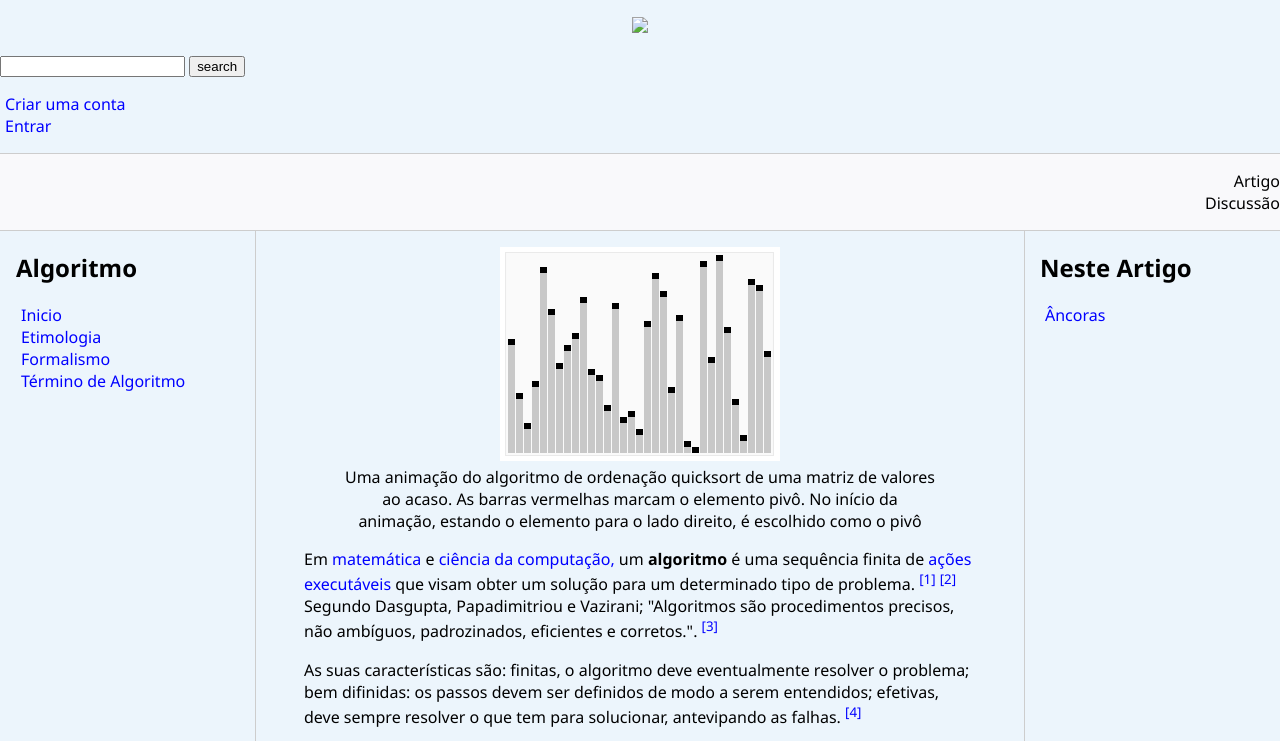
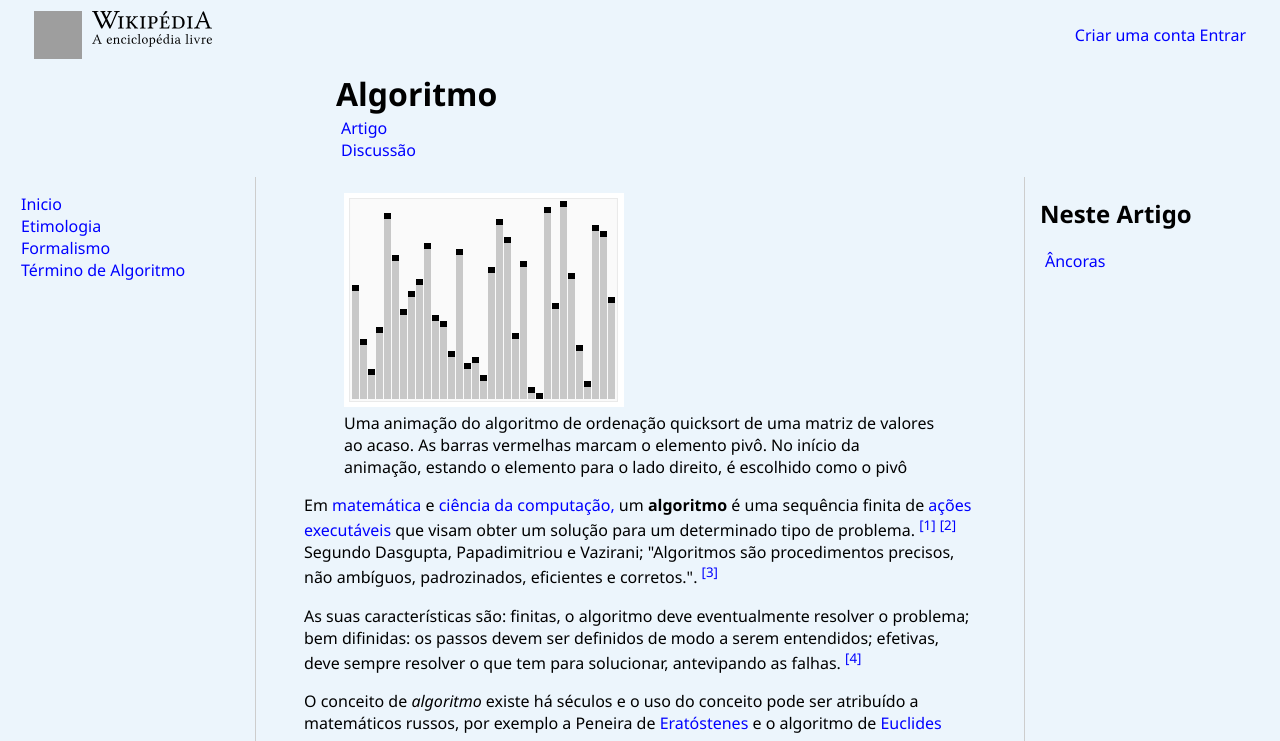
Before and after one commit to otavioberthouldo/Recriando-Wikipedia-Layout-Moderno, a plain HTML site: page index.html in a window 1280 px wide. Shown: the top 741 px of the page. Drawn offline with Linux system fonts and the light colour scheme; grey boxes are pictures that could not be loaded.

```diff
--- a/assets/CSS/style.css
+++ b/assets/CSS/style.css
@@ -4,21 +4,80 @@
     font-family: 'Segoe UI', Tahoma, Geneva, Verdana, sans-serif ;
     background-color: #ECF5FC;
 }
+
 ul { list-style: none; padding-left: 5px; }
 a { color:blue; text-decoration: none;}
-.bar {
-    background-color: #f9f9fb;
-    padding:0px;
-    margin: 0px;
-    border-top: solid 1px #cdcdcd;
-    border-bottom: solid 1px #cdcdcd;
+
+/* Inicio Header */
+header {
+    background-color: #ECF5FC;
 }
 
-.bar nav{
-    text-align: right;
+.login {
+    display: flex;
+    align-items: center;
+    gap: 60px;
+}
+.navbar {
+    border-bottom: solid 1px #ECF5FC;
+    min-height: 70px;
+    display: flex;
+    align-items: center;
+    justify-content: space-between;
+    padding: 0 34px;
+}
+.logoglobo {
+    float: left;
+    display: block;
+    margin-right: 10px;
+    width: 3em;
+    height: 3em;
+}
+
+.logocontainer{
+    max-width: none;
+    float: left;
+}
+.navlink {
+    min-height: 70px;
+    display: flex;
+    align-items: center;
+    justify-content: right;
+    padding-top: 0 34px;
 
 }
+.logowordmark{
+    display: block;
+    margin: auto;
+}
+
+.logotag{
+    display: block;
+    margin: 5px auto 0;
+}
+/* Fim Header */
+
+
+.bar {
+
+    padding: 0;
+    margin: 0;
+}
+
+.title-main {
+    padding: 0;
+    margin: -20px;
+    margin-left: 336px;
+
+}
+
+.link-title {
+    margin-left: 336px;
+
+}
+
 .content {
+    background-color: #ECF5FC;
     max-width: 1440px;
     margin: auto;
     grid-gap: 3rem;
@@ -40,49 +99,32 @@
 .sidebar {
     border-right: solid 1px #cdcdcd;
 }
-figure {
-    text-align: center;
-}
 
-.login {
-    border-radius: 1px red;
-}
-/* corrigir este CSS
-.nav {
-    border-radius: 1px red;
-}
-.logo{
-    border: 1px solid rgb(255, 16, 16);
-    display: block;
-    padding-top: 0px;
-    margin-top: 0px;
-    margin-left: 0px;
-}
-.container {
-    border: 1px solid blue;
-    width: 100vw;
 
+
+
+
+/*Tela de Cadastro*/
+.main-block {
     display: flex;
-    flex-direction: row;
     justify-content: center;
     align-items: center;
-  }
-
-
-  form {
-
-    margin: auto;
-
-  }
-  input {
-    padding: 4px 10px;
-    border: 0;
-    font-size: 16px;
-  }
-  .search {
-    width: 75%;
-  }
-  .submit {
-    width: 70px;
-    background-color: #1c87c9;
-    color: #ffffff;
+    background: #ECF5FC;
+    }
+form {
+    width: 100%;
+    padding: 20px;
+    }
+fieldset {
+    border: none;
+    border-top: 1px solid #cdcdcd;
+    }
+label {
+    padding: 0 5px;
+    text-align: right;
+    vertical-align: middle;
+    }
+input {
+    padding: 5px;
+    vertical-align: middle;
+}
--- a/index.html
+++ b/index.html
@@ -10,59 +10,40 @@
 </head>
 <body>
     <header>
-        <!--Logo Inicio-->
-        <div class="logo">
-            <figure>
-                <a href="index.html">
-                    <img src="assets/img/wikipedia-official.svg" width="50"/>
-                </a>
-            </figure>
-        </div>
-        <!--Menu Hamburguer
-        <div>
-            <nav>
+        <nav class="navbar">
+            <a href="index.html">
+                <img class="logoglobo" src="assets/img/Wikipedia_logo_(svg).svg" width="50px" alt="">
+                <span class="logocontainer">
+                    <img class="logowordmark" src="assets/img/wikipedia-wordmark-fr.svg" alt="">
+                    <img class="logotag" src="assets/img/wikipedia-tagline-pt.svg" alt="">
+                </span>
+            </a>
+            <div class="navlink">
                 <ul>
-                    <li>Menu principal</li>
-                    <li>Págiana principal</li>
-                    <li>Conteúdo destacado</li>
-                    <li>Eventos atuais</li>
-                    <li>Esplanada</li>
-                    <li>Página aleatória</li>
+                    <li>
+                        <a href="register.html">Criar uma conta</a>
+                        <a href="#">Entrar</a>
+                    </li>
                 </ul>
-            </nav>
-        </div>-->
-        <!--Pesquisa-->
-        <div class="container">
-            <form action="/form/submit" method="GET">
-                <input type="text" name="text">
-                <input type="submit" name="submit" value="search">
-            </form>
-        </div>
-        <!--Login-->
-        <div class="login">
-            <nav>
-                <ul>
-                    <li><a href="index">Criar uma conta</a></li>
-                    <li><a href="index">Entrar</a></li>
-                </ul>
-            </nav>
-        </div>
+            </div>
+        </nav>
     </header>
 
     <div class="bar">
-        <nav>
-            <ul>
-                <li>Artigo</li>
-                <li>Discussão</li>
-            </ul>
-
-        </nav>
-
+            <div class="title-main">
+                <h1><span>Algoritmo</span></h1>
+            </div>
+            <div class="link-title">
+                <ul>
+                    <li> <a href="#">Artigo</a> </li>
+                    <li> <a href="#">Discussão</a>   </li>
+                </ul>
+            </div>
     </div>
 
     <div class="content">
         <div class="sidebar">
-            <h2 id="algoritmo" >Algoritmo</h2>
+
             <ul>
                 <li><a href="#algoritmo">Inicio</a></li>
                 <li><a href="#etimologia">Etimologia</a></li>
```
Also changed, not shown: register.html (added, +71 -0 lines), assets/img/Wikipedia_logo_v2_(black).svg (added), assets/img/wikipedia-tagline-pt.svg (added), assets/img/wikipedia-wordmark-fr.svg (added), 1 other file.
